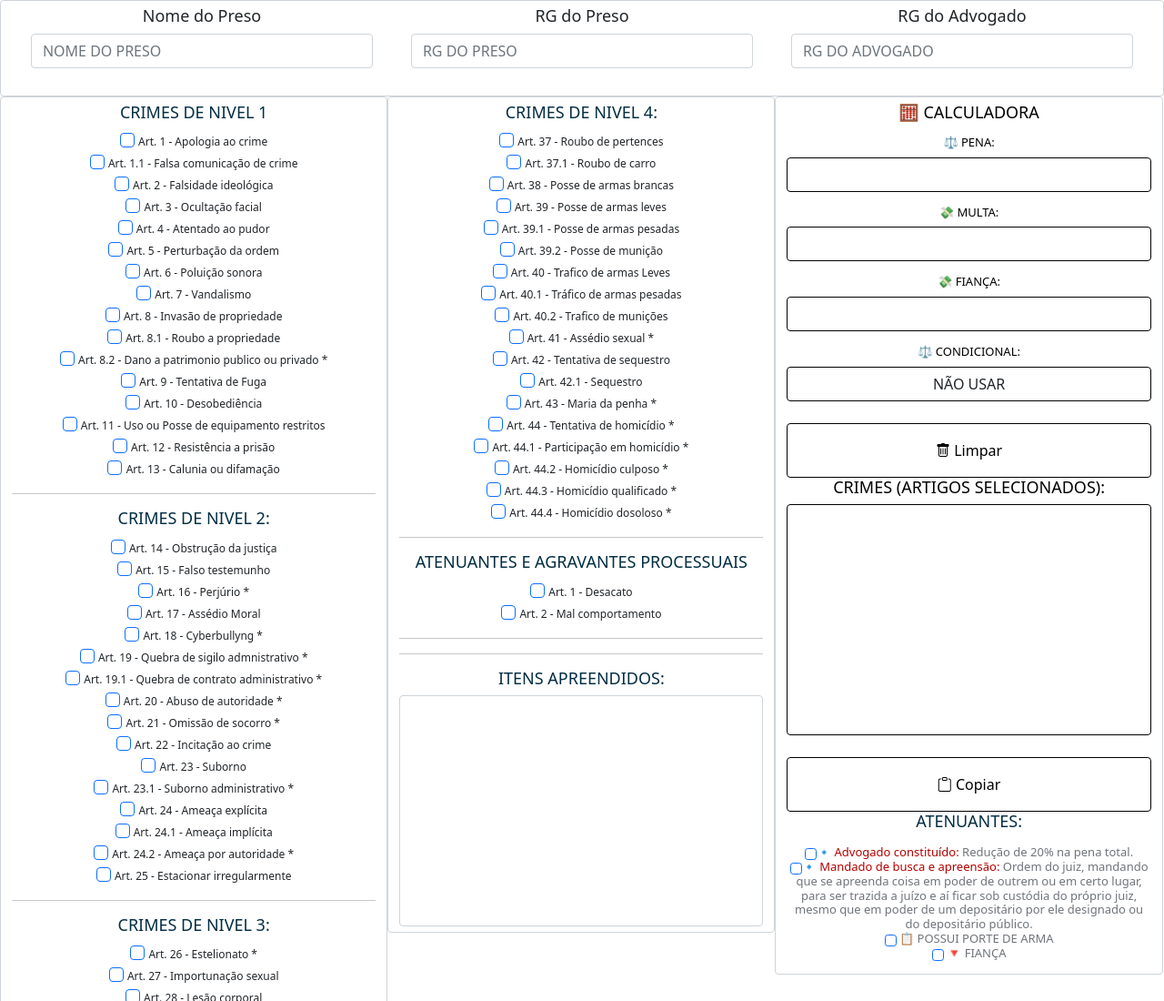
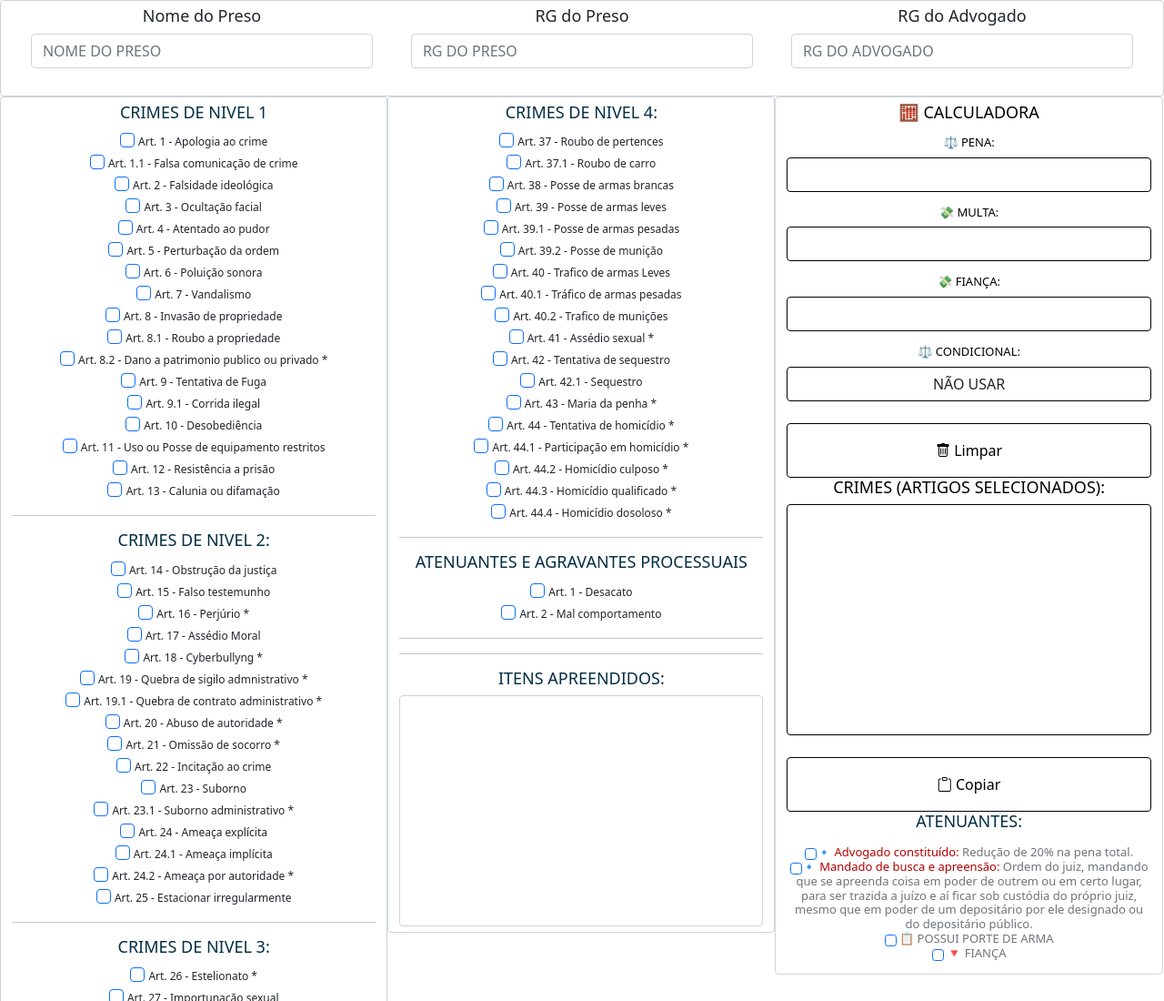
Before and after one commit to filipyrod/calculadora-flow, a plain HTML site: page index.html in a window 1280 px wide. Shown: the top 1100 px of the page at 91% size. Drawn offline with nearby package versions, Linux system fonts and the light colour scheme.

Commit message:
Update index.html

```diff
--- a/index.html
+++ b/index.html
@@ -670,6 +670,11 @@ label {
                 <input id="Art. 9 - Tentativa de Fuga" type="checkbox" class="form-check-input" name="crime" value="20|5000|10000" onclick="calcular()">
                 <label class="form-check-label" title="Refere-se a não capitação da ordem de parada vinda dos policias, de forma explícita ou implícita.
 			" for="Art. 9 - Tentativa de Fuga">Art. 9 - Tentativa de Fuga</label>
+            </div>
+		<div class="col col-md-12">
+                <input id="Art. 9.1 - Corrida ilegal" type="checkbox" class="form-check-input" name="crime" value="20|10000|20000" onclick="calcular()">
+                <label class="form-check-label" title="Refere-se a corridas dentro da cidade feita de forma ilegal.
+			" for="Art. 9.1 - Corrida ilegal">Art. 9.1 - Corrida ilegal</label>
             </div>
             <div class="col col-md-12">
                 <input id="Art. 10 - Desobediência" type="checkbox" class="form-check-input" name="crime" value="15|2000|5000" onclick="calcular()">
```
